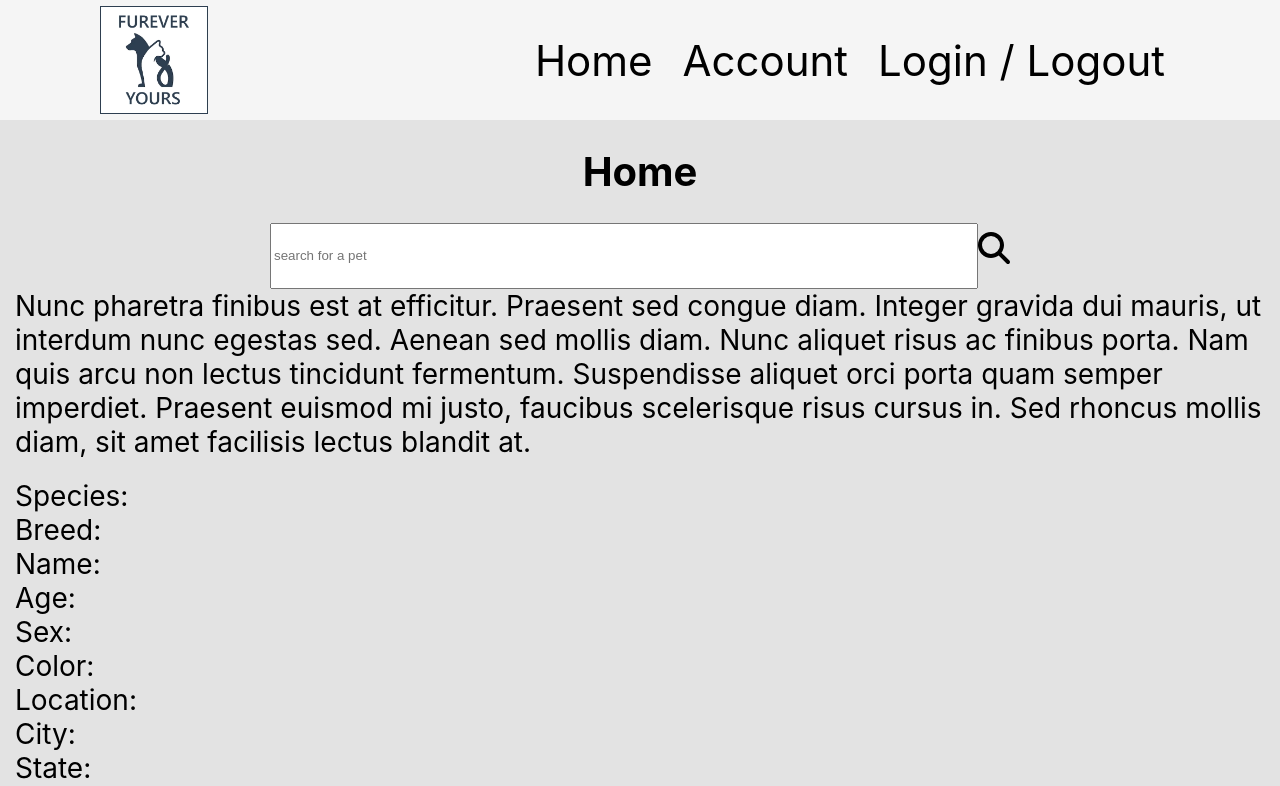
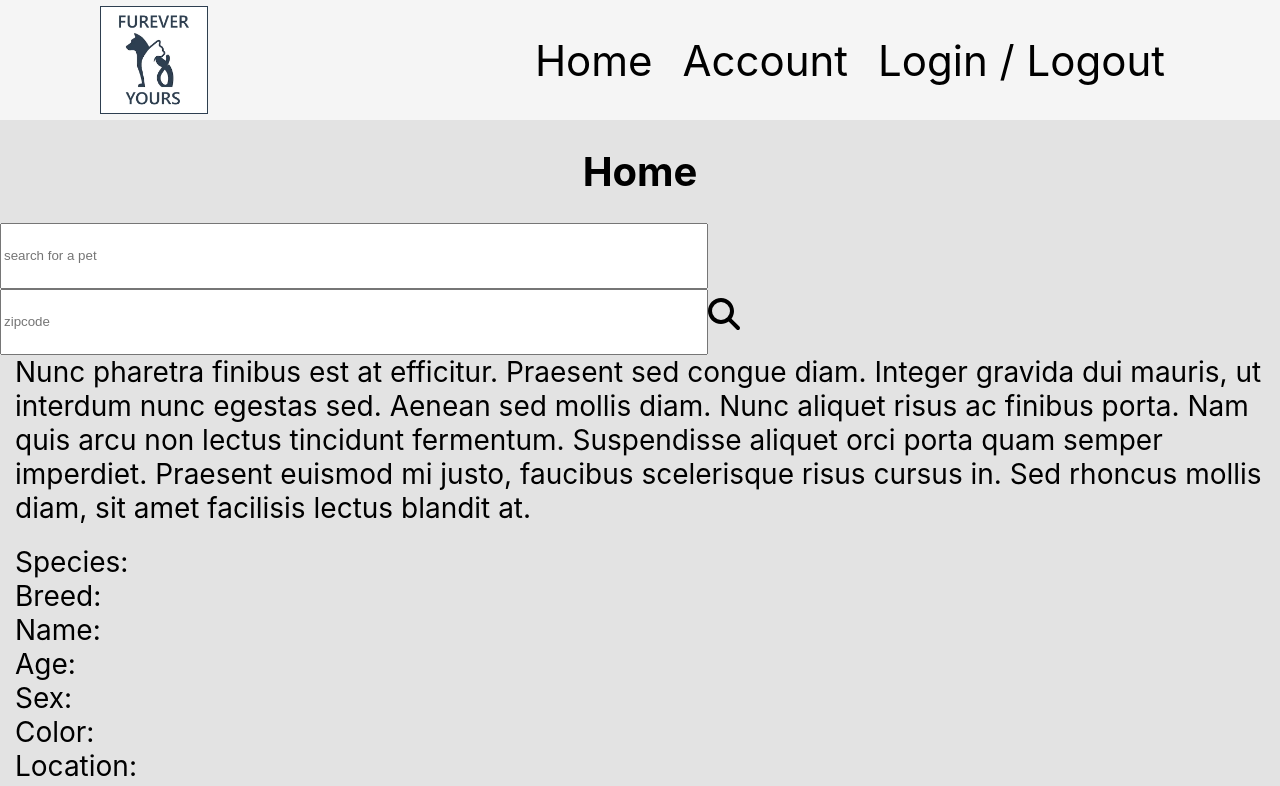
Before and after one commit to qosole/furever-yours, a React (Create React App) app in the folder client/: page / in a window 1280 px wide. Shown: the top 786 px of the page. Built offline with nearby package versions, Linux system fonts and the light colour scheme; no server answers.

Commit message:
removed node modules client and server

```diff
--- a/client/src/components/pages/Home.js
+++ b/client/src/components/pages/Home.js
@@ -19,6 +19,10 @@ export default function Home() {
             <input
               type="text"
               placeholder="search for a pet"
+            />
+            <input
+              type="number"
+              placeholder="zipcode"
             />
              <span className="searchbtn">
              <FontAwesomeIcon icon={ faMagnifyingGlass } size= '2x'/>
```
Also changed, not shown: 1 other file (tests, documents, lock files or other folders).
